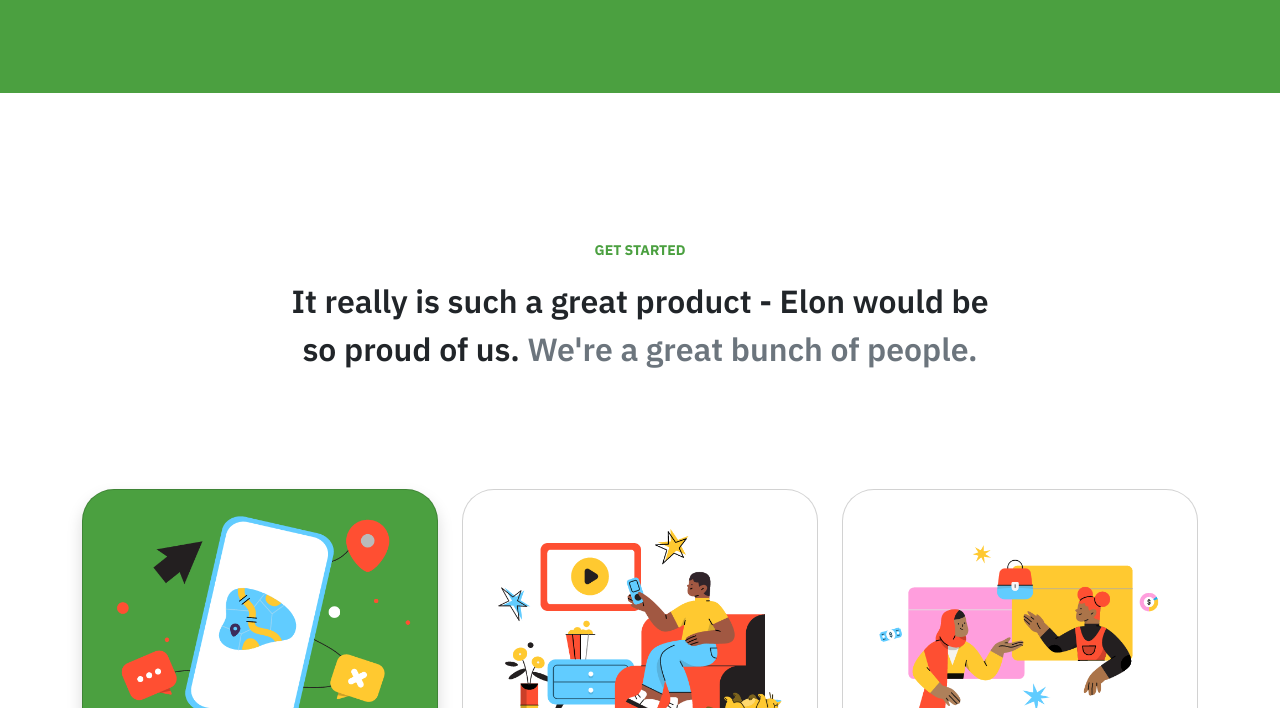
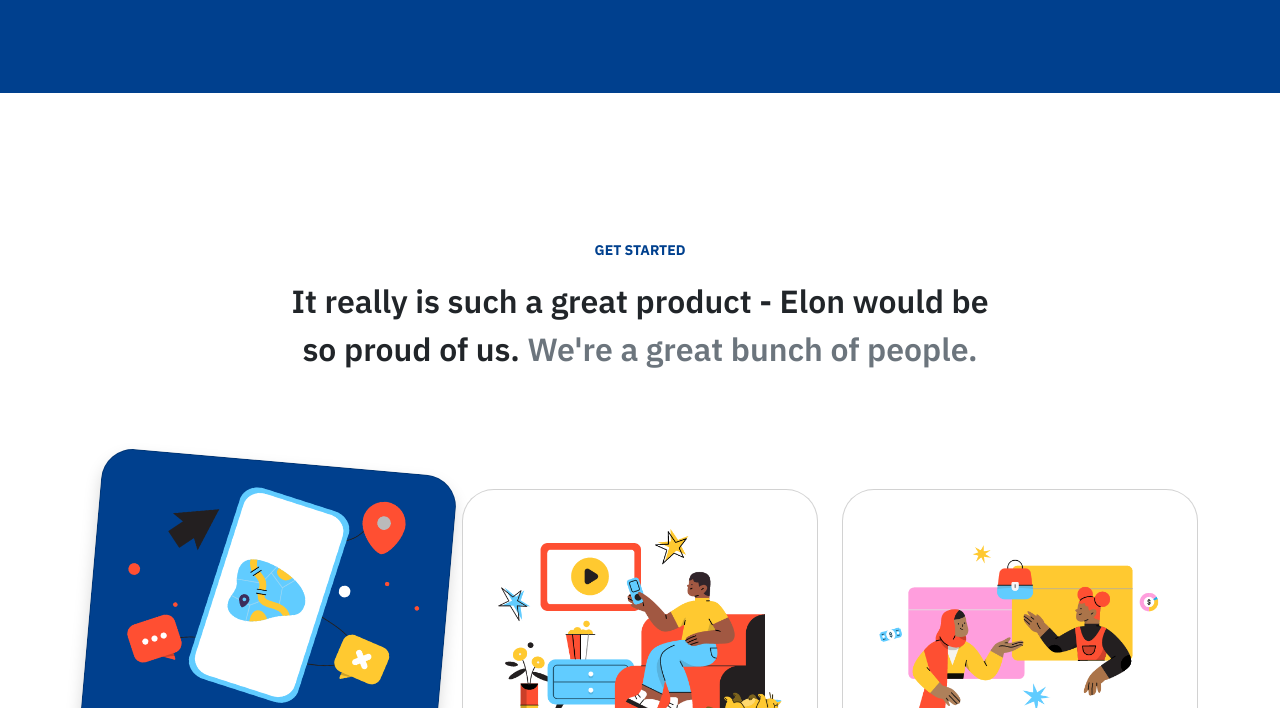
Before and after one commit to mcc03/scss_2, a plain HTML site: page bs_web/w_2_d_1/index.html in a window 1280 px wide. Shown: the part 461-1169 px from the top of the page. Drawn offline with nearby package versions, Linux system fonts and the light colour scheme.

Commit message:
added more variables

```diff
--- a/bs_web/w_2_d_1/index.html
+++ b/bs_web/w_2_d_1/index.html
@@ -91,7 +91,7 @@
 					</div>
 				</div>
 				<div class="row my-5 py-5">
-					<div class="col-md-4 col-sm-6 my-1">
+					<div class="col-md-4 col-sm-6 my-1 mt-n4 rotate-1">
 						<div class="card bg-primary text-light my-border shadow">
 							<img src="images/card_1.png" class="card-img-top" alt="..." />
 							<div class="card-body">
--- a/scss/main.scss
+++ b/scss/main.scss
@@ -6,7 +6,10 @@
 $enable-negative-margins: true;
 
 // THEME COLORS
-$primary: rgb(75, 160, 64);
+$primary: rgb(0, 64, 142);
+
+// globals
+$enable-negative-margins: true;
 
 // custom font
 $font-family-base: "IBM Plex Sans";
@@ -46,7 +49,7 @@
 
 // custom colors
 $custom-colors: (
-    "contrast": rgb(196, 62, 196),
+    "contrast": rgb(0, 119, 255),
     "star": rgb(255, 208, 0),
 );
 
@@ -56,4 +59,20 @@
 // removes preset colours
 $theme-colors: map-remove($theme-colors, "danger", "warning", "success", "info");
 
+@import '../node_modules/bootstrap/scss/bootstrap-utilities.scss';
+// $utilities: ();
+$custom-utilities: (
+  "rotate": (
+    property: transform,
+    class: rotate,
+    values: (
+      0: rotate(0deg),
+      1: rotate(5deg),
+      2: rotate(10deg),
+      3: rotate(15deg)
+    )
+  )
+);
+$utilities: map-merge($utilities, $custom-utilities);
+
 @import '../node_modules/bootstrap/scss/bootstrap.scss'
```
Also changed, not shown: css/main.min.css, 1 other file.
